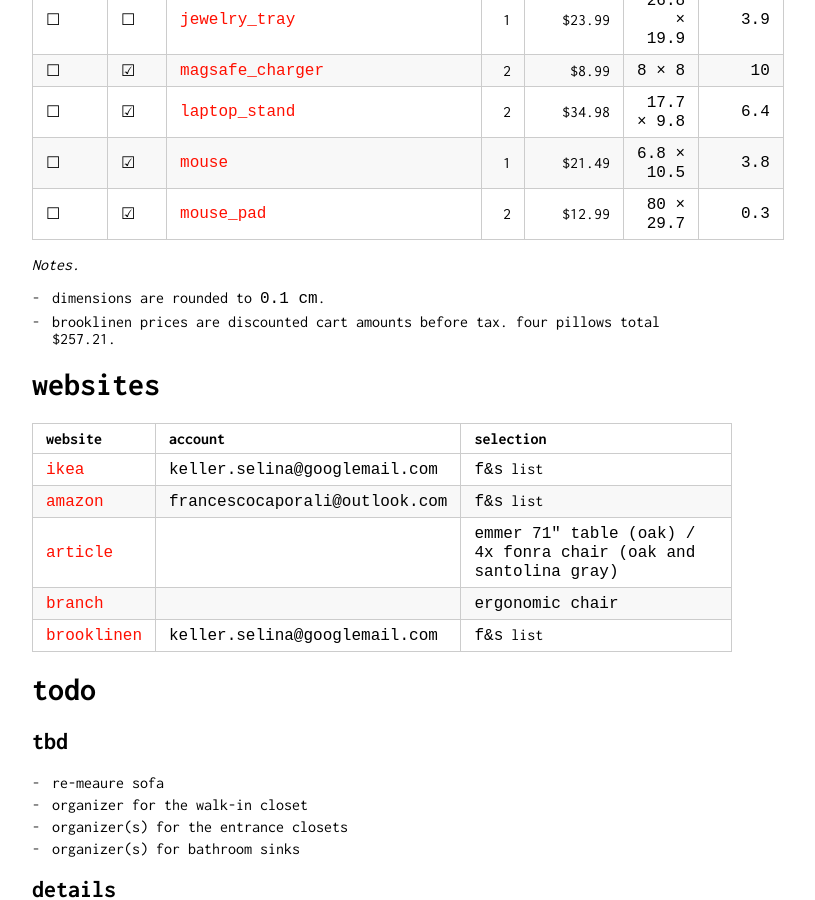
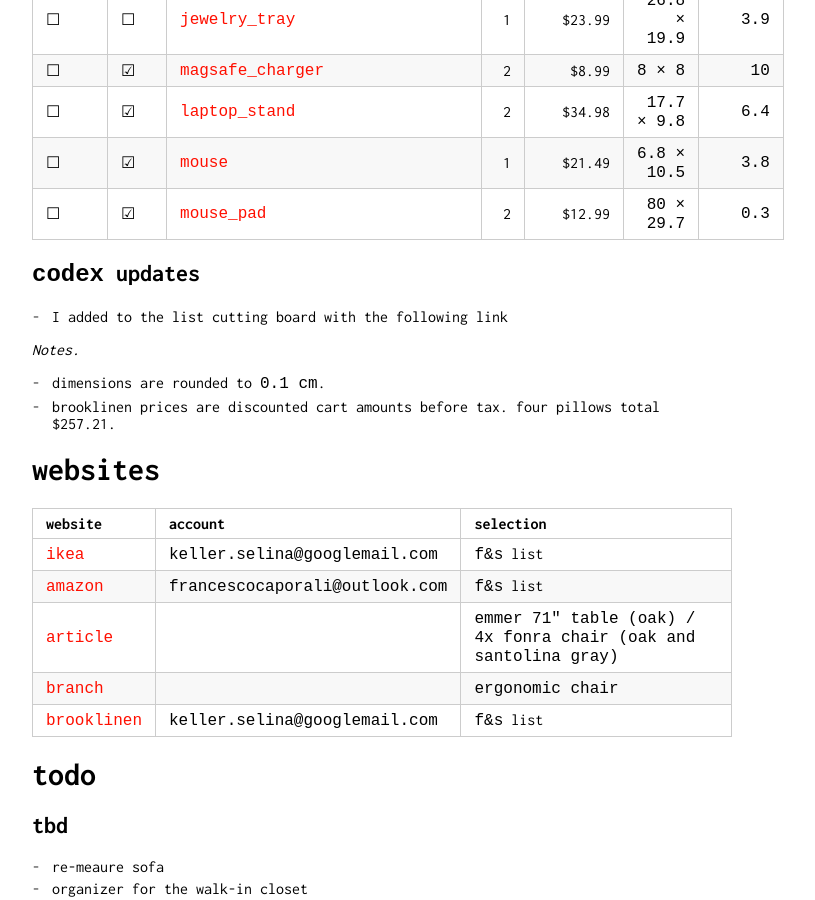
Before and after one commit to caporali/caporali.github.io, a Jekyll site: the page built from files/apt/markdown/furniture.md, in a window 1280 px wide and 900 px high, scrolled down 2919 px. Shown: the whole window, without its empty margins (258-1073 px from the left). Built offline with Jekyll 4.4.1, drawn with Linux system fonts in a browser that asks for light colours; our own code applies the rules of GitHub Pages for plain Markdown files.

Commit message:
update apartment furniture.md

```diff
--- a/files/apt/markdown/furniture.md
+++ b/files/apt/markdown/furniture.md
@@ -62,6 +62,9 @@
 | ☐ | ☑ | [`mouse`](https://www.amazon.com/hz/wishlist/ls/35M83Y4OHBP84/ref=nav_wishlist_lists_1) | 1 | $21.49 | `6.8 × 10.5` | `3.8` |
 | ☐ | ☑ | [`mouse_pad`](https://www.amazon.com/hz/wishlist/ls/35M83Y4OHBP84/ref=nav_wishlist_lists_1) | 2 | $12.99 | `80 × 29.7` | `0.3` |
 
+## `codex` updates
+- I added to the list cutting board with the following link
+
 *Notes.*
 - dimensions are rounded to `0.1 cm`.
 - brooklinen prices are discounted cart amounts before tax. four pillows total $257.21.
```
